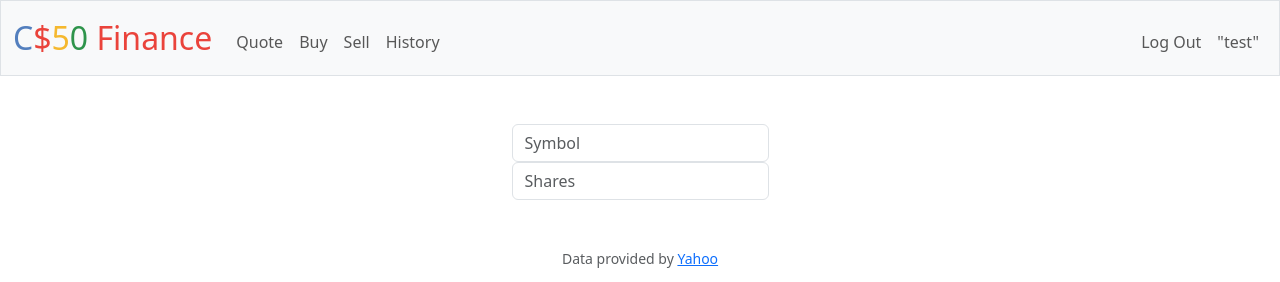
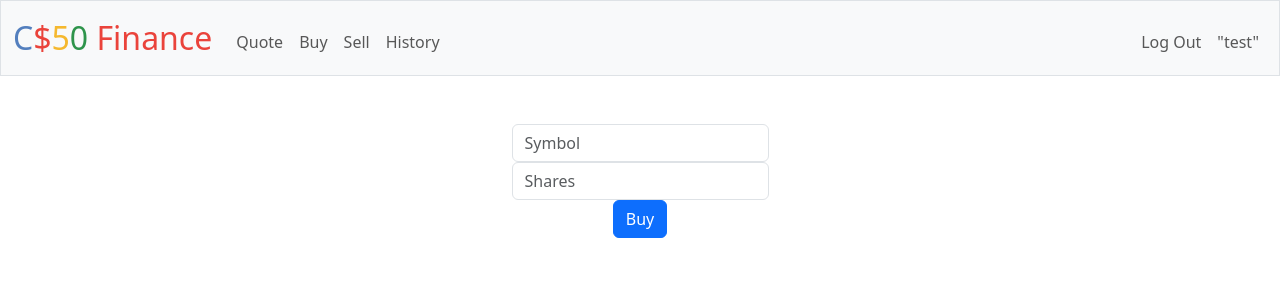
Before and after one commit to sayviar/cs50, a Flask app: page /buy in a window 1280 px wide. Shown: the top 282 px of the page. Run offline with Flask 3, Linux system fonts and the light colour scheme; a user stored in the database is signed in; some libraries are stand-ins or nearby versions.

Commit message:
Sun, Aug 11, 2024, 10:22 PM +02:00

```diff
--- a/finance/templates/buy.html
+++ b/finance/templates/buy.html
@@ -6,7 +6,14 @@
 
 {% block main %}
     <form action="/buy" method="post">
-        <input class="form-control mx-auto w-auto" name="symbol" type="text"  placeholder="Symbol">
-        <input class="form-control mx-auto w-auto" name="shares" type="number" size="number" placeholder="Shares">
+        <div>
+            <input class="form-control mx-auto w-auto" name="symbol" type="text" placeholder="Symbol">
+        </div>
+        <div>
+            <input class="form-control mx-auto w-auto" name="shares" type="number" min="0" placeholder="Shares">
+        </div>
+        <div>
+            <button class="btn btn-primary" type="submit">Buy</button>
+        </div>
     </form>
 {% endblock %}
```
